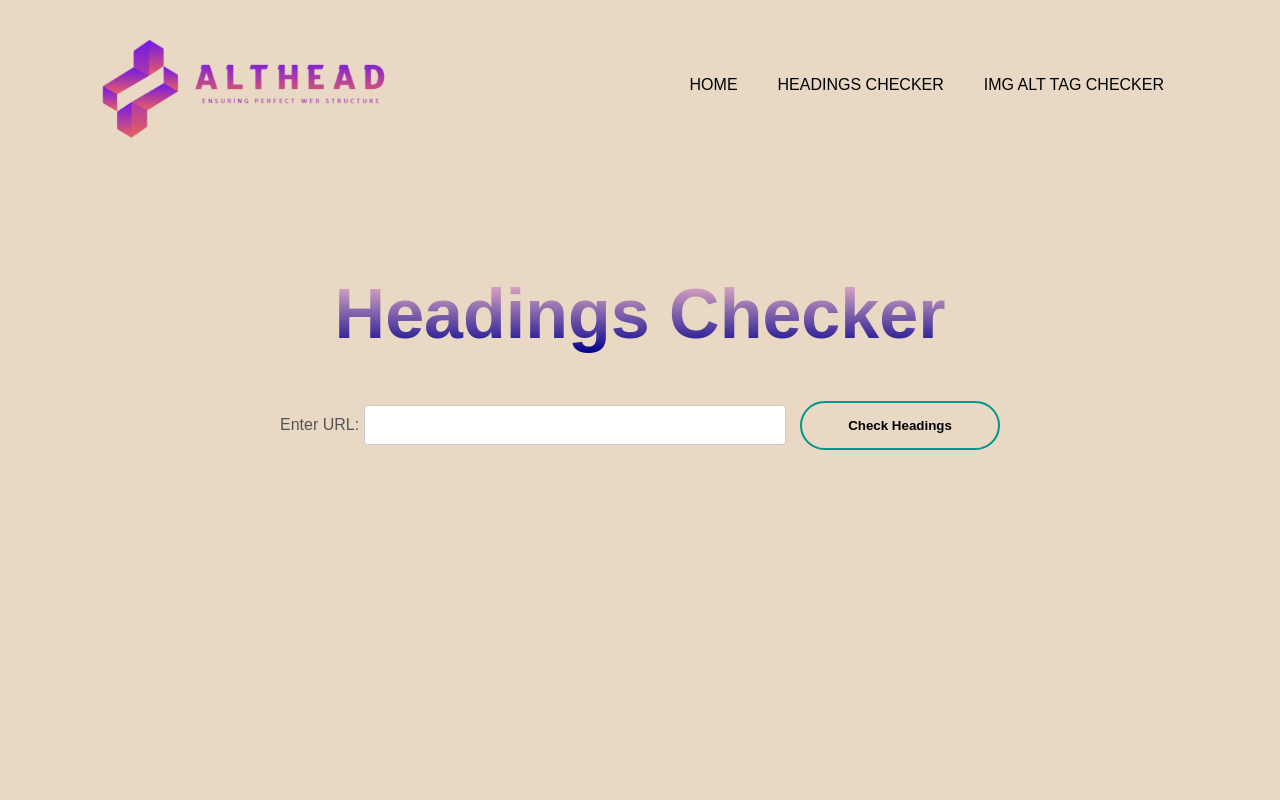
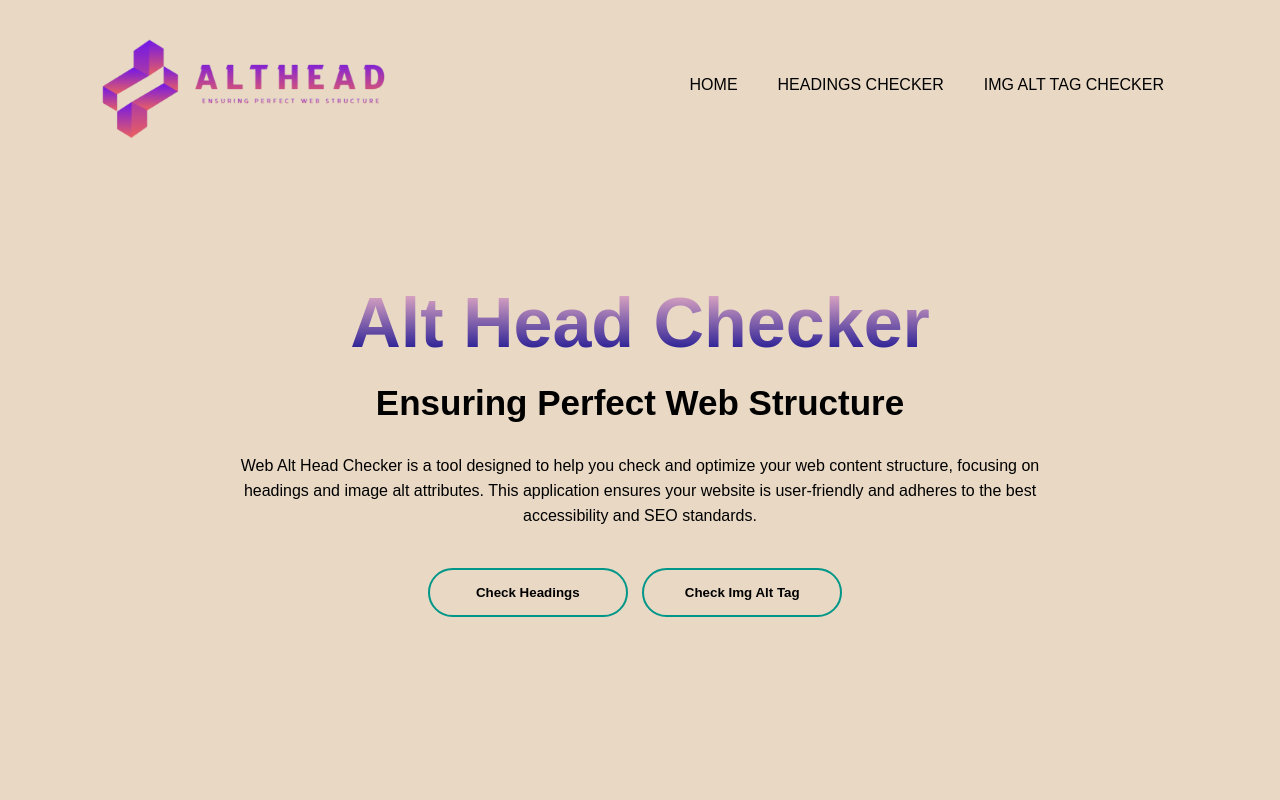
Before and after one commit to AyuJuliana/AltHead-Checker.app, a Flask app: page / in a window 1280 px wide. Run offline with Flask 3, Linux system fonts and the light colour scheme.

Commit message:
Update Button

```diff
--- a/app.py
+++ b/app.py
@@ -6,7 +6,8 @@ from reportlab.lib.pagesizes import letter
 from reportlab.pdfgen import canvas
 from reportlab.lib.units import inch
 from urllib.parse import urljoin
-
+from flask import send_file
+import os
 
 app = Flask(__name__,
             static_url_path='/',
@@ -47,7 +48,11 @@ def generate_pdf(headings, url):
     buffer.seek(0)
     return buffer
 
-@app.route('/', methods=['GET', 'POST'])
+@app.route('/')
+def home():
+    return send_file(os.path.join(app.static_folder, 'index.html'))
+
+@app.route('/headings', methods=['GET', 'POST'])
 def index():
     headings = []
     alt_attributes = []
@@ -58,7 +63,7 @@ def index():
         soup = BeautifulSoup(response.content, 'html.parser')
         headings = soup.find_all(['h1', 'h2', 'h3', 'h4', 'h5', 'h6'])
 
-    return render_template('index.html', headings=headings, url=url, alt_attributes=alt_attributes)
+    return render_template('headings.html', headings=headings, url=url, alt_attributes=alt_attributes)
 
 @app.route('/check_alt', methods=['GET'])
 def check_alt_page():
--- a/static/index.html
+++ b/static/index.html
@@ -13,8 +13,8 @@
     <div class="navbar">
       <img src="/logo1.png" class="logo" alt="Logo">
       <ul>
-        <li><a href="index.html">Home</a></li>
-        <li><a href="/">Headings Checker</a></li>
+        <li><a href="/">Home</a></li>
+        <li><a href="/headings">Headings Checker</a></li>
         <li><a href="/check_alt">Img Alt Tag Checker</a></li>
       </ul>
     </div>
@@ -25,8 +25,8 @@
         focusing on headings and image alt attributes. This application ensures your website is user-friendly
         and adheres to the best accessibility and SEO standards.</p>
       <div>
-        <a href="/"><button type="button"><span></span>Check Headings</button></a>
-        <a href="/check_alt"><button type="button"><span></span>Check Alt Tag Img</button></a>
+        <a href="/headings"><button type="button"><span></span>Check Headings</button></a>
+        <a href="/check_alt"><button type="button"><span></span>Check Img Alt Tag</button></a>
       </div>
     </div>
   </div>
--- a/templates/alttag.html
+++ b/templates/alttag.html
@@ -226,8 +226,8 @@
         <div class="navbar">
             <img src="{{ url_for('static', filename='logo1.png') }}" class="logo" alt="Logo">
             <ul>
-                <li><a href="/index.html">Home</a></li>
-                <li><a href="/">Headings Checker</a></li>
+                <li><a href="/">Home</a></li>
+                <li><a href="/headings">Headings Checker</a></li>
                 <li><a href="/check_alt">Img Alt Tag Checker</a></li>
             </ul>
         </div>
--- a/templates/index.html
+++ b/templates/headings.html
@@ -295,8 +295,8 @@ tr:hover {
       <div class="navbar">
         <img src="{{ url_for('static', filename='logo1.png') }}" class="logo" alt="Logo">
         <ul>
-          <li><a href="/index.html">Home</a></li> <!-- Perbaikan path menuju index.html -->
-          <li><a href="index.html">Headings Checker</a></li>
+          <li><a href="/">Home</a></li> <!-- Perbaikan path menuju index.html -->
+          <li><a href="headings.html">Headings Checker</a></li>
           <li><a href="/check_alt">Img Alt Tag Checker</a></li> <!-- Perbaikan path menuju alttag.html -->
 
         </ul>
@@ -305,7 +305,7 @@ tr:hover {
             <form method="POST">
                 <label for="url">Enter URL:</label>
                 <input type="text" id="url" name="url" required>
-                <button type="submit" formaction="/"><span></span>Check Headings</button>
+                <button type="submit" formaction="/headings"><span></span>Check Headings</button>
             </form>
 
             {% if headings %}
```
Also changed, not shown: static/style.css (line endings or trailing spaces).
